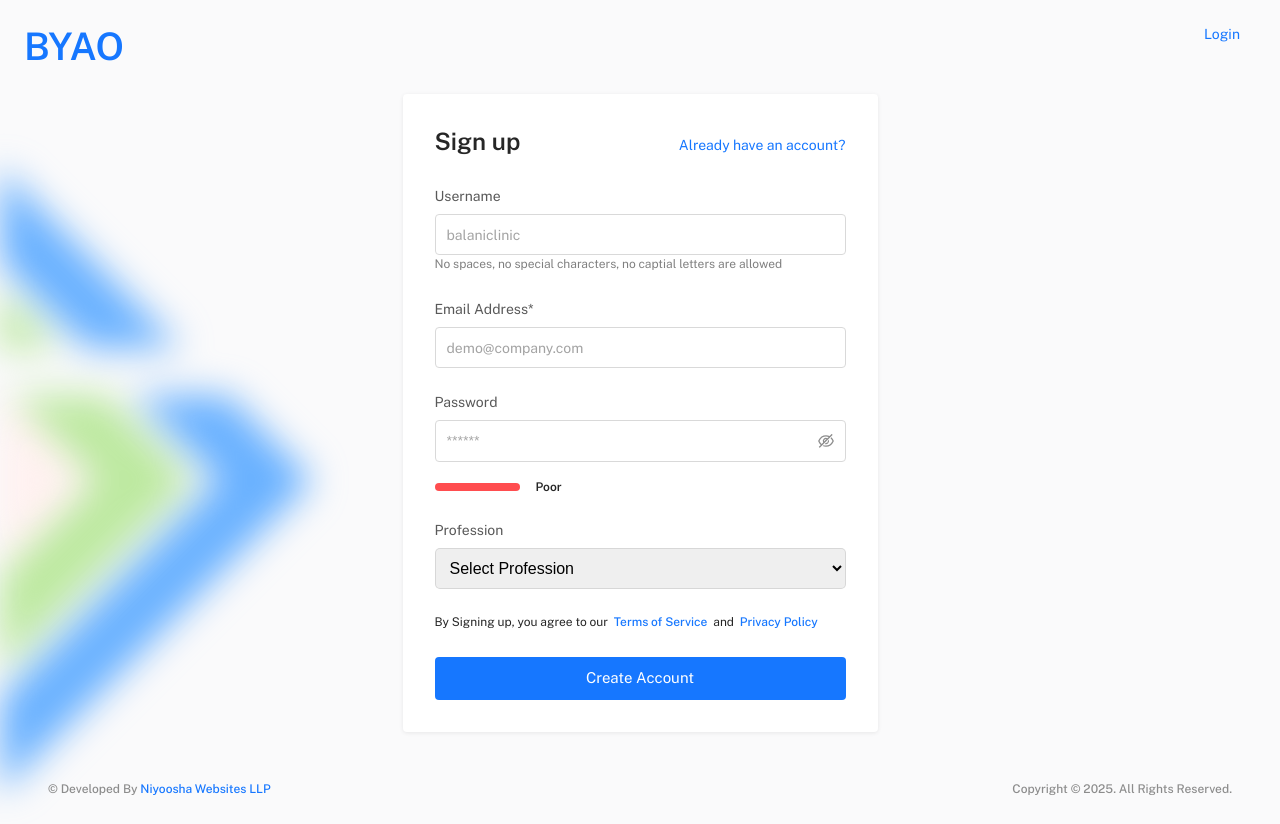
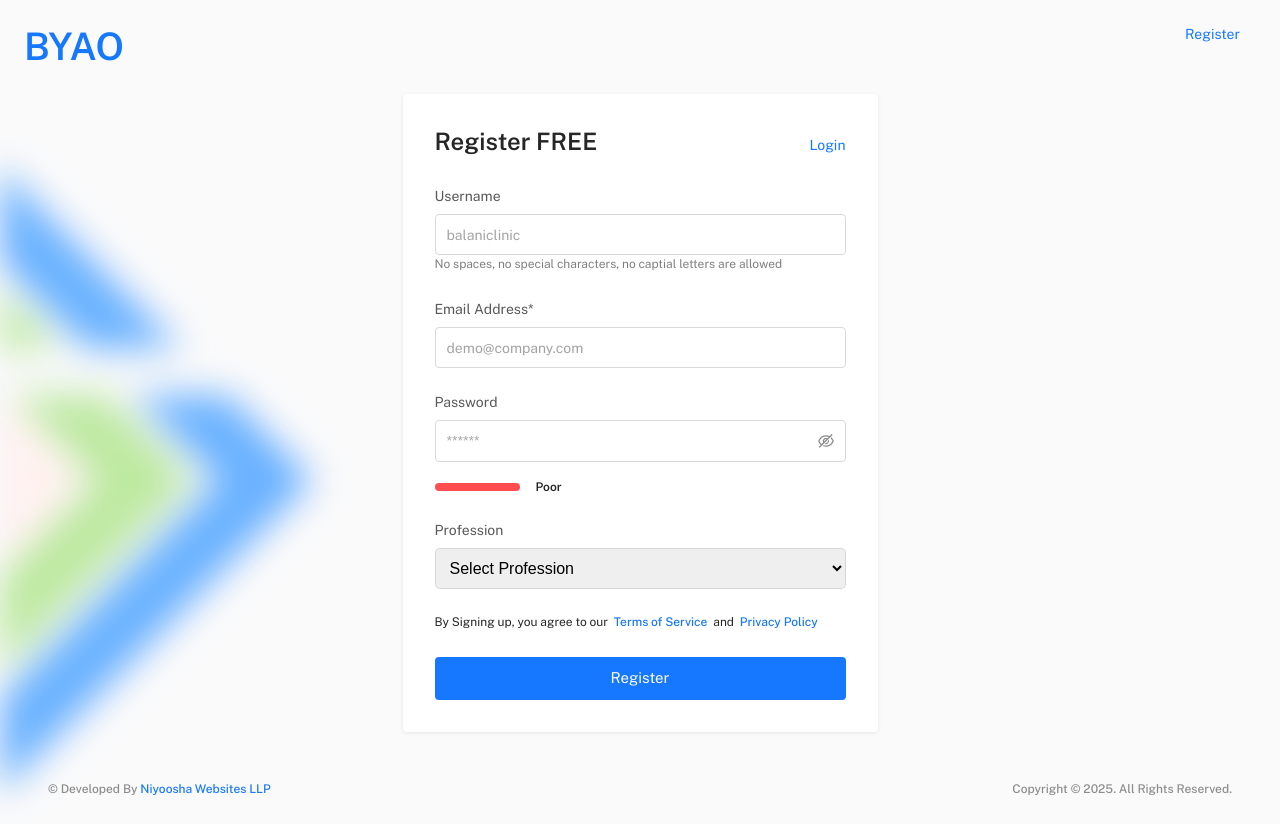
Before and after one commit to niyooshawebsites/tabs, a React (Vite) app in the folder tabs_client/: page /register in a window 1280 px wide. Built offline with nearby package versions, Linux system fonts and the light colour scheme; no server answers.

Commit message:
Logn register pages v1

```diff
--- a/tabs_client/src/components/CheckMissingInfo.jsx
+++ b/tabs_client/src/components/CheckMissingInfo.jsx
@@ -5,13 +5,13 @@ const CheckMissingInfo = (legalName, phone, altPhone, address, name, email, loca
   const navigate = useNavigate();
   if (legalName == null || phone == null || altPhone == null || address == null || name == null || email == null) {
     return (
-      <Grid container spacing={3}>
-        <Grid size={12}>
+      <Grid container flex flexDirection={'column'} justifyContent={'center'} alignItems={'center'} spacing={3} sx={{ height: '100vh' }}>
+        <Grid size={6}>
           <Stack direction="row" sx={{ alignItems: 'baseline', justifyContent: 'start', mb: { xs: -0.5, sm: 0.5 } }}>
             <Typography variant="h3">Infomration missing:</Typography>
           </Stack>
         </Grid>
-        <Grid size={12} sx={{ p: 2, backgroundColor: '#f2f2f2', borderRadius: '10px' }}>
+        <Grid size={6} sx={{ p: 2, backgroundColor: '#f2f2f2', borderRadius: '10px' }}>
           <Typography variant="h6">Get up and running in 3 easy steps:</Typography>
           <Box>
             <ol style={{ textAlign: 'left', display: 'inline-block', margin: '1rem 0' }}>
--- a/tabs_client/src/pages/auth/Login.jsx
+++ b/tabs_client/src/pages/auth/Login.jsx
@@ -10,9 +10,6 @@ export default function Login() {
         <Grid size={12}>
           <Stack direction="row" sx={{ alignItems: 'baseline', justifyContent: 'space-between', mb: { xs: -0.5, sm: 0.5 } }}>
             <Typography variant="h3">Login</Typography>
-            <Typography component={Link} to={'/register'} variant="body1" sx={{ textDecoration: 'none' }} color="primary">
-              Don&apos;t have an account?
-            </Typography>
           </Stack>
         </Grid>
         <Grid size={12}>
--- a/tabs_client/src/pages/auth/Register.jsx
+++ b/tabs_client/src/pages/auth/Register.jsx
@@ -9,9 +9,9 @@ export default function Register() {
       <Grid container spacing={3}>
         <Grid size={12}>
           <Stack direction="row" sx={{ alignItems: 'baseline', justifyContent: 'space-between', mb: { xs: -0.5, sm: 0.5 } }}>
-            <Typography variant="h3">Sign up</Typography>
-            <Typography component={Link} to="/login" variant="body1" sx={{ textDecoration: 'none' }} color="primary">
-              Already have an account?
+            <Typography variant="h3">Register FREE</Typography>
+            <Typography component={Link} to="/" variant="body1" sx={{ textDecoration: 'none' }} color="primary">
+              Login
             </Typography>
           </Stack>
         </Grid>
--- a/tabs_client/src/pages/nonAuth/Home.jsx
+++ b/tabs_client/src/pages/nonAuth/Home.jsx
@@ -32,6 +32,7 @@ import { locationSliceActions } from '../../store/slices/LocationSlice';
 import { serviceSliceActions } from '../../store/slices/ServiceSlice';
 import { announcementSliceActions } from '../../store/slices/AnnouncementSlice';
 import UsernameLoginPage from '../../sections/auth/UsernameLoginPage';
+import { color } from 'framer-motion';
 
 export default function Home() {
   const subDomain = detectSubDomain();
@@ -58,8 +59,6 @@ export default function Home() {
       const { data } = await axios.get(`${import.meta.env.VITE_API_URL}does-tenant-exist?username=${subDomain}`, {
         withCredentials: true
       });
-
-      console.log(data);
 
       if (data.success) {
         dispatch(
@@ -561,9 +560,9 @@ export default function Home() {
       <Grid container spacing={3}>
         <Grid size={12}>
           <Stack direction="row" sx={{ alignItems: 'baseline', justifyContent: 'space-between', mb: { xs: -0.5, sm: 0.5 } }}>
-            <Typography variant="h3">Sign up</Typography>
-            <Typography component={Link} to="/login" variant="body1" sx={{ textDecoration: 'none' }} color="primary">
-              Already have an account?
+            <Typography variant="h3">My Account</Typography>
+            <Typography component={Link} to="/register" variant="body1" sx={{ textDecoration: 'none' }} color="primary">
+              <span sx={{ color: 'blue' }}>Register FREE</span>
             </Typography>
           </Stack>
         </Grid>
--- a/tabs_client/src/sections/auth/AuthRegister.jsx
+++ b/tabs_client/src/sections/auth/AuthRegister.jsx
@@ -266,7 +266,7 @@ export default function AuthRegister() {
               <Grid size={12}>
                 <AnimateButton>
                   <Button fullWidth size="large" variant="contained" color="primary" type="submit" disabled={loading}>
-                    {loading ? 'Creating...' : 'Create Account'}
+                    {loading ? 'Registering...' : 'Register'}
                   </Button>
                 </AnimateButton>
               </Grid>
--- a/tabs_client/src/sections/auth/AuthWrapper.jsx
+++ b/tabs_client/src/sections/auth/AuthWrapper.jsx
@@ -7,10 +7,15 @@ import { useNavigate } from 'react-router';
 import AuthBackground from './AuthBackground';
 import { Link } from 'react-router';
 import { useSelector } from 'react-redux';
-
-const hostname = window.location.hostname;
+import detectSubDomain from '../../utils/detectSubDomain';
 
 export default function AuthWrapper({ children }) {
+  const subDomain = detectSubDomain();
+
+  console.log(subDomain);
+  console.log(subDomain);
+  console.log(subDomain);
+  console.log(subDomain);
   const { tenantId } = useSelector((state) => state.tenant_slice);
   const navigate = useNavigate();
 
@@ -25,14 +30,15 @@ export default function AuthWrapper({ children }) {
         <Box sx={{ display: 'flex', flexDirection: 'row', justifyContent: 'space-between', px: 3, mt: 3 }}>
           <Logo to="/" />
           <Box sx={{ display: 'flex', flexDirection: 'row', justifyContent: 'space-evenly' }}>
-            <Typography component={Link} to="/login" variant="body1" sx={{ textDecoration: 'none', mx: 2 }} color="primary">
-              Login
-            </Typography>
-            {hostname == `${import.meta.env.VITE_FRONTEND_URL}` ? (
+            {subDomain ? (
+              <Typography component={Link} to="/login" variant="body1" sx={{ textDecoration: 'none', mx: 2 }} color="primary">
+                Login
+              </Typography>
+            ) : (
               <Typography component={Link} to="/register" variant="body1" sx={{ textDecoration: 'none', mx: 2 }} color="primary">
                 Register
               </Typography>
-            ) : null}
+            )}
           </Box>
         </Box>
         <Grid size={12}>
--- a/tabs_client/src/sections/auth/NonAuthWrapper.jsx
+++ b/tabs_client/src/sections/auth/NonAuthWrapper.jsx
@@ -3,150 +3,21 @@ import { Grid, Box, Typography, Button } from '@mui/material';
 import AuthFooter from 'components/cards/AuthFooter';
 import Logo from 'components/logo';
 import AppCard from './AppCard';
-// import { useNavigate } from 'react-router';
 import AuthBackground from './AuthBackground';
 import { useState } from 'react';
 import { Link } from 'react-router';
-// import { useSelector, useDispatch } from 'react-redux';
 import AppointmentSearchNonAuthModal from '../../components/AppointmentSearchNonAuthModal';
-// import { tenantSliceActions } from '../../store/slices/TenantSlice';
-// import { serviceSliceActions } from '../../store/slices/ServiceSlice';
-// import { announcementSliceActions } from '../../store/slices/AnnouncementSlice';
-// import { locationSliceActions } from '../../store/slices/LocationSlice';
-// import detectSubDomain from '../../utils/detectSubDomain';
-// import { toast } from 'react-toastify';
-// import axios from 'axios';
-
-const hostname = window.location.hostname;
+import detectSubDomain from '../../utils/detectSubDomain';
 
 export default function NonAuthWrapper({ children }) {
-  // const subDomain = detectSubDomain();
-  // const { page, limit } = useSelector((state) => state.service_slice);
-  // const { tenantId } = useSelector((state) => state.tenant_slice);
-  // const navigate = useNavigate();
-  // const dispatch = useDispatch();
+  const subDomain = detectSubDomain();
+
+  console.log(subDomain);
+  console.log(subDomain);
+  console.log(subDomain);
+  console.log(subDomain);
+
   const [isModalOpen, setIsModalOpen] = useState(false);
-
-  // const fetchTenantDetails = async () => {
-  //   try {
-  //     const { data } = await axios.get(`${import.meta.env.VITE_API_URL}does-tenant-exist?username=${subDomain}`, {
-  //       withCredentials: true
-  //     });
-
-  //     if (data.success) {
-  //       console.log(subDomain);
-  //       console.log(data || 'Not found Tenant');
-  //       dispatch(
-  //         tenantSliceActions.captureTenantDetails({
-  //           tenantId: data?.data?.id
-  //         })
-  //       );
-  //     }
-
-  //     if (!data.success) {
-  //       toast.error('You are not registered with us. Register first.');
-  //       navigate('/register');
-  //     }
-  //   } catch (err) {
-  //     console.log(err.message);
-  //     const errorData = err.response?.data;
-
-  //     if (errorData?.errors && Array.isArray(errorData.errors)) {
-  //       // Multiple validation errors (Zod)
-  //       errorData.errors.forEach((msg) => toast.error(msg));
-  //     } else {
-  //       // Generic error
-  //       const errorMessage = errorData?.message || 'Something went wrong';
-  //       console.log(errorMessage);
-  //     }
-  //   }
-  // };
-
-  // const fetchAllLocations = async () => {
-  //   try {
-  //     const { data } = await axios.get(`${import.meta.env.VITE_API_URL}fetch-all-locations?page=${page}&limit=${limit}&uid=${tenantId}`, {
-  //       withCredentials: true
-  //     });
-
-  //     if (data.success) {
-  //       dispatch(
-  //         locationSliceActions.captureLocationDetails({
-  //           locations: data?.data,
-  //           totalLocations: data?.pagination?.totalLocations,
-  //           totalPages: data?.pagination?.totalPages,
-  //           hasNextPage: data?.pagination?.hasNextPage,
-  //           hasPrevPage: data?.pagination?.hasPrevPage,
-  //           limit: data?.pagination?.limit,
-  //           page: data?.pagination?.page
-  //         })
-  //       );
-  //     }
-  //   } catch (err) {
-  //     console.log(err);
-  //     const errorData = err.response?.data;
-
-  //     if (errorData?.errors && Array.isArray(errorData.errors)) {
-  //       // Multiple validation errors (Zod)
-  //       errorData.errors.forEach((msg) => toast.error(msg));
-  //     } else {
-  //       // Generic error
-  //       const errorMessage = errorData?.message || 'Something went wrong';
-  //       toast.error(errorMessage);
-  //     }
-  //   }
-  // };
-
-  // const fetchAllServices = async () => {
-  //   try {
-  //     const { data } = await axios.get(`${import.meta.env.VITE_API_URL}fetch-all-services?page=${page}&limit=${limit}&uid=${tenantId}`, {
-  //       withCredentials: true
-  //     });
-  //     if (data.success) {
-  //       dispatch(
-  //         serviceSliceActions.captureServiceDetails({
-  //           services: data?.data,
-  //           totalServices: data?.pagination?.totalServices,
-  //           totalPages: data?.pagination?.totalPages,
-  //           hasNextPage: data?.pagination?.hasNextPage,
-  //           hasPrevPage: data?.pagination?.hasPrevPage,
-  //           limit: data?.pagination?.limit,
-  //           page: data?.pagination?.page
-  //         })
-  //       );
-  //     }
-  //   } catch (err) {
-  //     const errorData = err.response?.data;
-  //     if (errorData?.errors) errorData.errors.forEach((msg) => toast.error(msg));
-  //     else toast.error(errorData?.message || 'Something went wrong');
-  //   }
-  // };
-
-  // const fetchAnnouncement = async () => {
-  //   try {
-  //     const { data } = await axios.get(`${import.meta.env.VITE_API_URL}fetch-announcement?uid=${tenantId}`, { withCredentials: true });
-  //     if (data.success) {
-  //       dispatch(
-  //         announcementSliceActions.captureAnnouncementDetails({
-  //           announcement: data?.announcement
-  //         })
-  //       );
-  //     }
-  //   } catch (err) {
-  //     console.log(err);
-  //   }
-  // };
-
-  // useEffect(() => {
-  //   if (subDomain) {
-  //     fetchTenantDetails();
-
-  //     if (tenantId !== null) {
-  //       fetchAllLocations();
-  //       fetchAllServices();
-  //       fetchAnnouncement();
-  //     }
-  //   }
-  // }, [subDomain, tenantId]);
 
   return (
     <Box sx={{ minHeight: '100vh' }}>
@@ -164,14 +35,16 @@ export default function NonAuthWrapper({ children }) {
               onClose={() => setIsModalOpen(false)}
               title="Search Appointment"
             />
-            <Typography component={Link} to="/login" variant="body1" sx={{ textDecoration: 'none', mx: 2 }} color="primary">
-              Login
-            </Typography>
-            {hostname == `${import.meta.env.VITE_FRONTEND_URL}` ? (
+
+            {subDomain ? (
+              <Typography component={Link} to="/login" variant="body1" sx={{ textDecoration: 'none', mx: 2 }} color="primary">
+                Login
+              </Typography>
+            ) : (
               <Typography component={Link} to="/register" variant="body1" sx={{ textDecoration: 'none', mx: 2 }} color="primary">
                 Register
               </Typography>
-            ) : null}
+            )}
           </Box>
         </Box>
         <Grid size={12}>
--- a/tabs_client/vite.config.mjs
+++ b/tabs_client/vite.config.mjs
@@ -82,6 +82,9 @@ export default defineConfig(({ mode }) => {
       port: PORT,
       strictPort: true,
       open: false,
+      watch: {
+        usePolling: true
+      },
 
       // 🔥 Allow tenant123.localhost, tenant22.localhost, etc.
       allowedHosts: ['.localhost'],
```
Also changed, not shown: tabs_client/src/sections/auth/UsernameLoginPage.jsx (+6 -6 lines), 1 other file (tests, documents, lock files or other folders).
